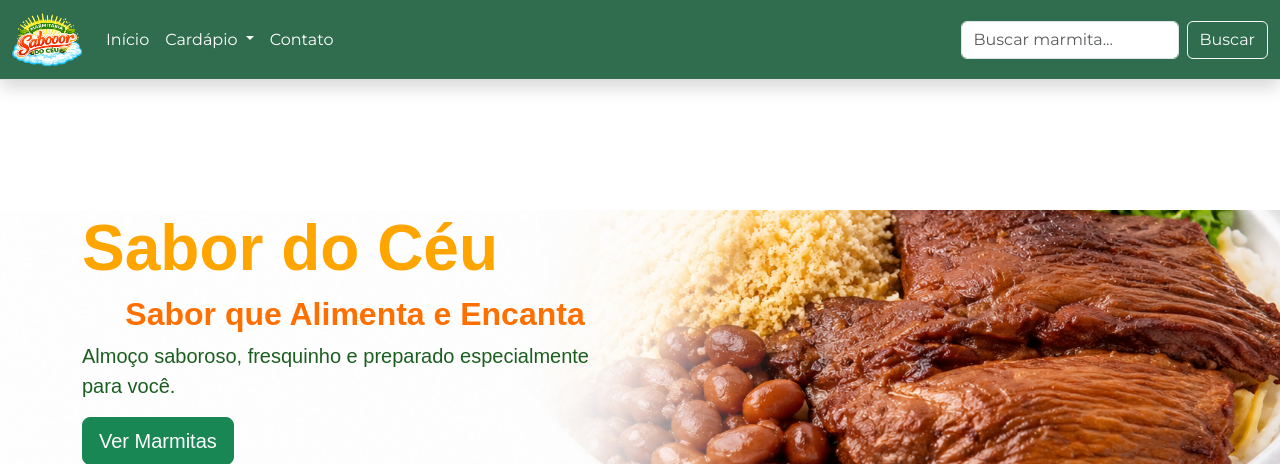
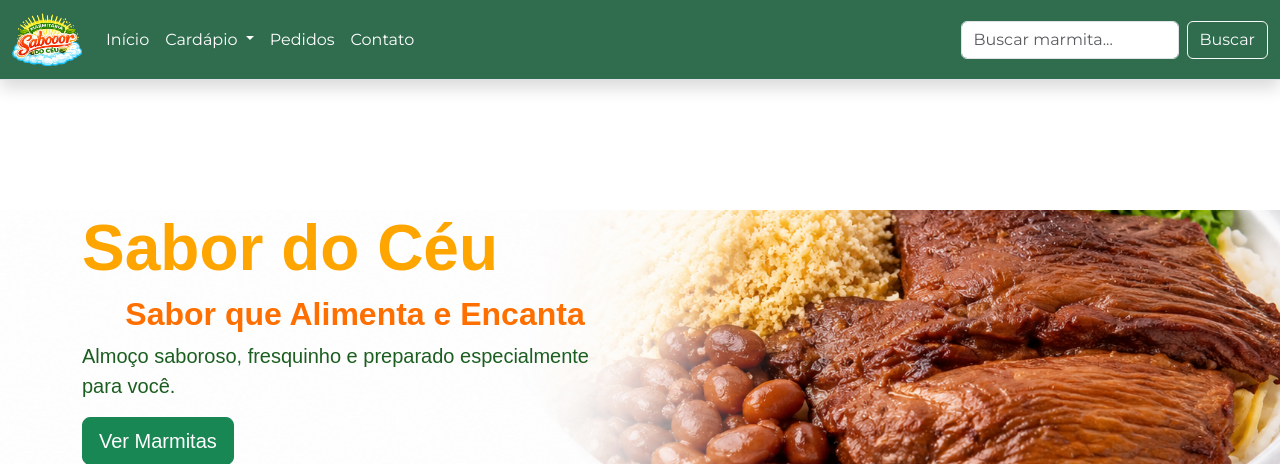
Before and after one commit to matheus-milam/marmitaria, a PHP site: page /index.php in a window 1280 px wide. Shown: the top 464 px of the page. Run offline with PHP 8.4, Linux system fonts and the light colour scheme; data that the repository does not hold is empty; some web fonts are replaced.

Commit message:
segundo projeto

```diff
--- a/conexao.php
+++ b/conexao.php
@@ -1,7 +1,7 @@
 <?php
 $host = "localhost";
 $db   = "marmitaria";
-$user = "marmitaria";
+$user = "admin";
 $pass = "1707";
 
 try {
--- a/index.php
+++ b/index.php
@@ -43,6 +43,7 @@
             <a class="nav-link dropdown-toggle" role="button" data-bs-toggle="dropdown">
               Cardápio
             </a>
+
             <ul class="dropdown-menu" style="background-color: #2d6a4f;">
               <li><a class="dropdown-item" href="index.php?pagina=semana">Ver cardápio completo</a></li>
               <li><a class="dropdown-item" href="index.php?pagina=marmita&id=12">Feijoada</a></li>
@@ -55,6 +56,9 @@
               <li><a class="dropdown-item" href="index.php?pagina=marmita&id=14">Frango frito</a></li>
             </ul>
           </li>
+           <li class="nav-item">
+        <a class="nav-link" href="index.php?pagina=pedidos">Pedidos</a>
+      </li>
           <li class="nav-item">
             <a class="nav-link" href="index.php?pagina=contato">Contato</a>
           </li>
@@ -73,7 +77,9 @@
         </form>
 
       </div>
+
     </div>
+
   </nav>
 
 
```
Also changed, not shown: api.php (added).
